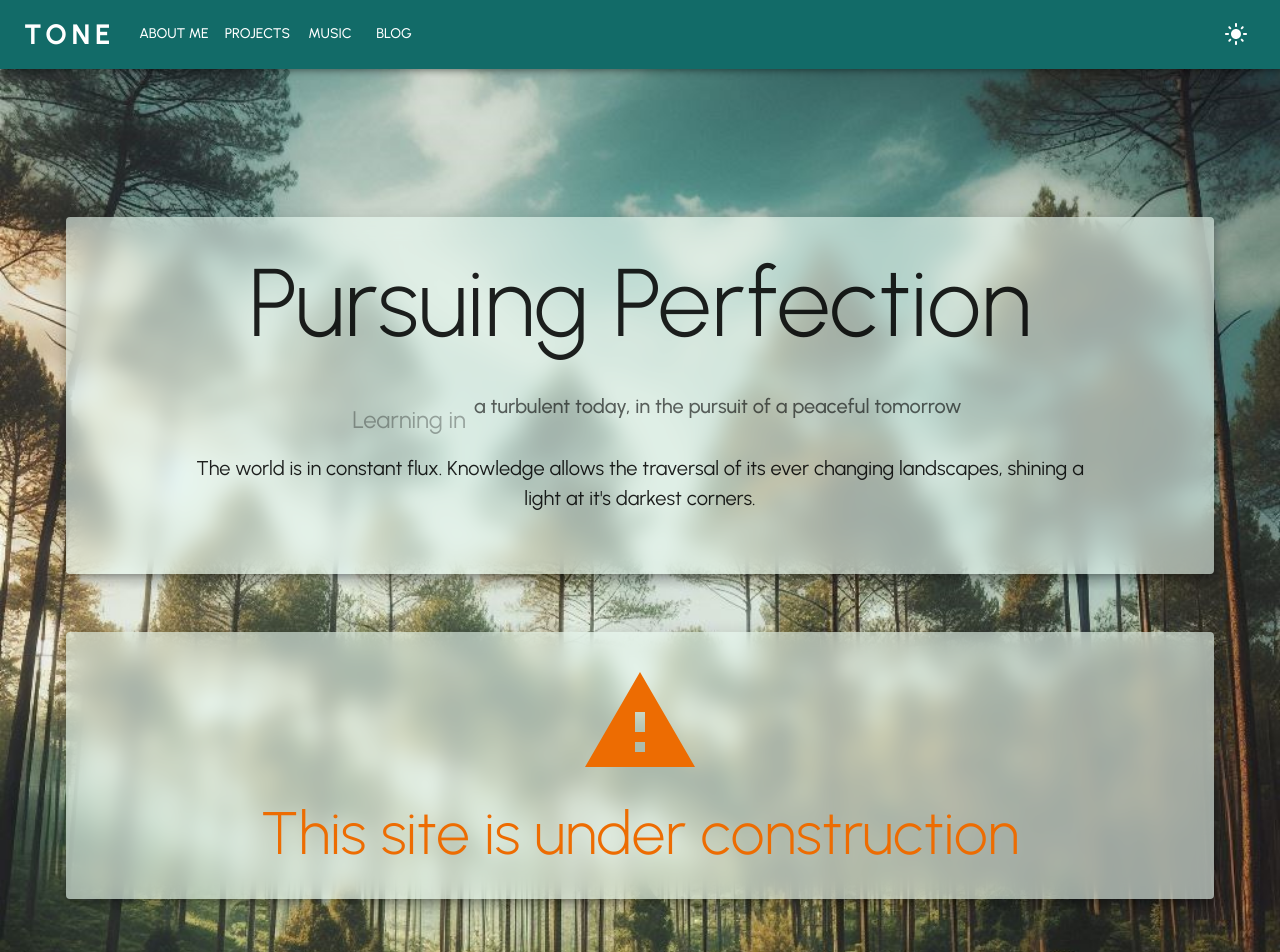
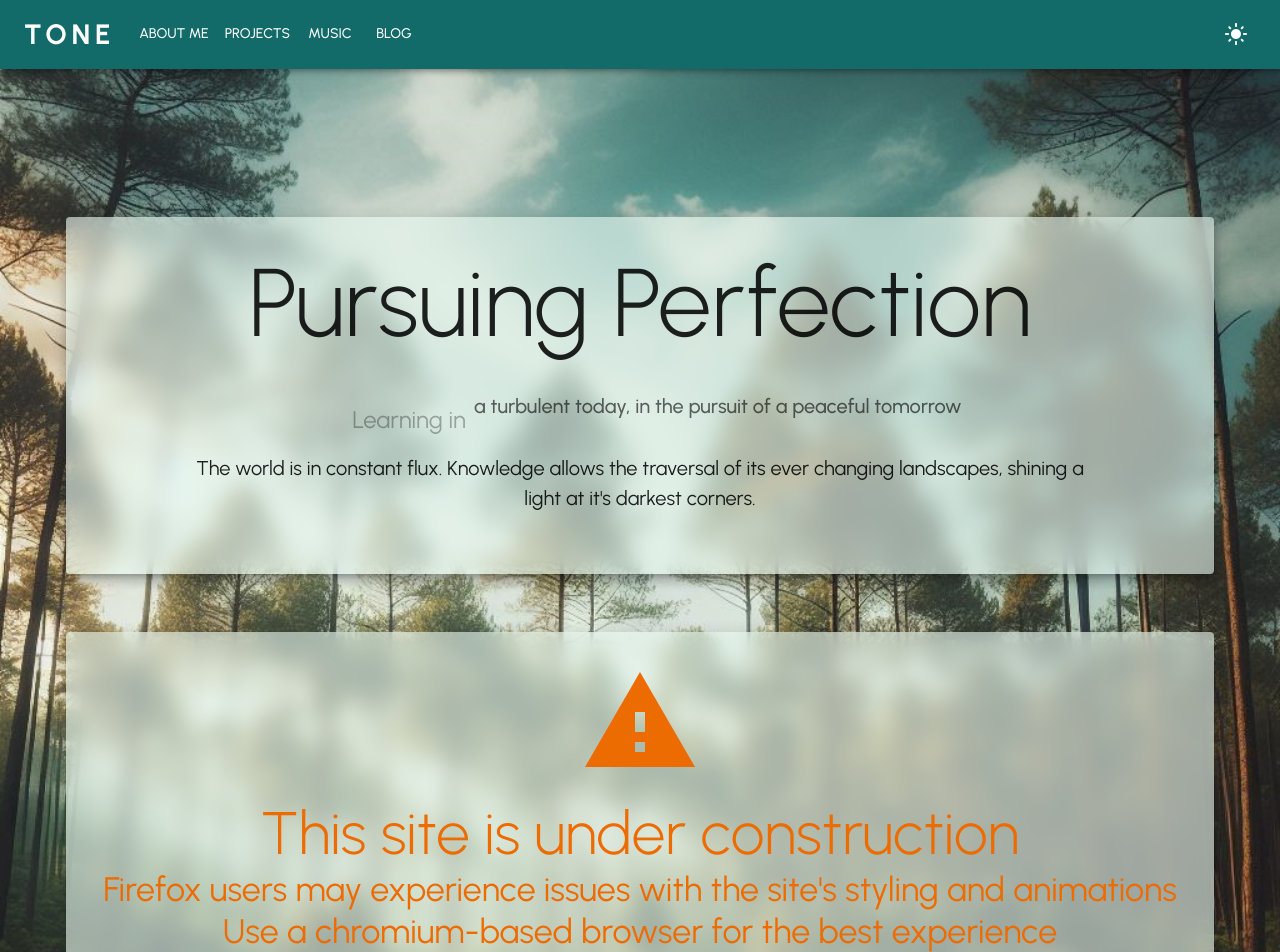
Before and after one commit to ToneAr/tone-consulting-website, a React app: page / in a window 1280 px wide. Shown: the top 952 px of the page. Built offline with nearby package versions, Linux system fonts and the light colour scheme; the HTML template or start-up script is replaced by a standard one; a web font is replaced by a local one.

Commit message:
add warning message for Firefox users regarding site styling and animations

```diff
--- a/src/Pages/Home/Home.tsx
+++ b/src/Pages/Home/Home.tsx
@@ -108,6 +108,10 @@ function Home() {
           <DisplayPanel>
               <Typography variant='h2' color={theme.palette.warning.main} textAlign={'center'}>
                 <WarningIcon sx={{fontSize: 120}}/><br/>This site is under construction
+                <Typography variant='h4' color={theme.palette.warning.main} textAlign={'center'}>
+                  Firefox users may experience issues with the site's styling and animations
+                  Use a chromium-based browser for the best experience
+                </Typography>
               </Typography>
           </DisplayPanel>
 
```
